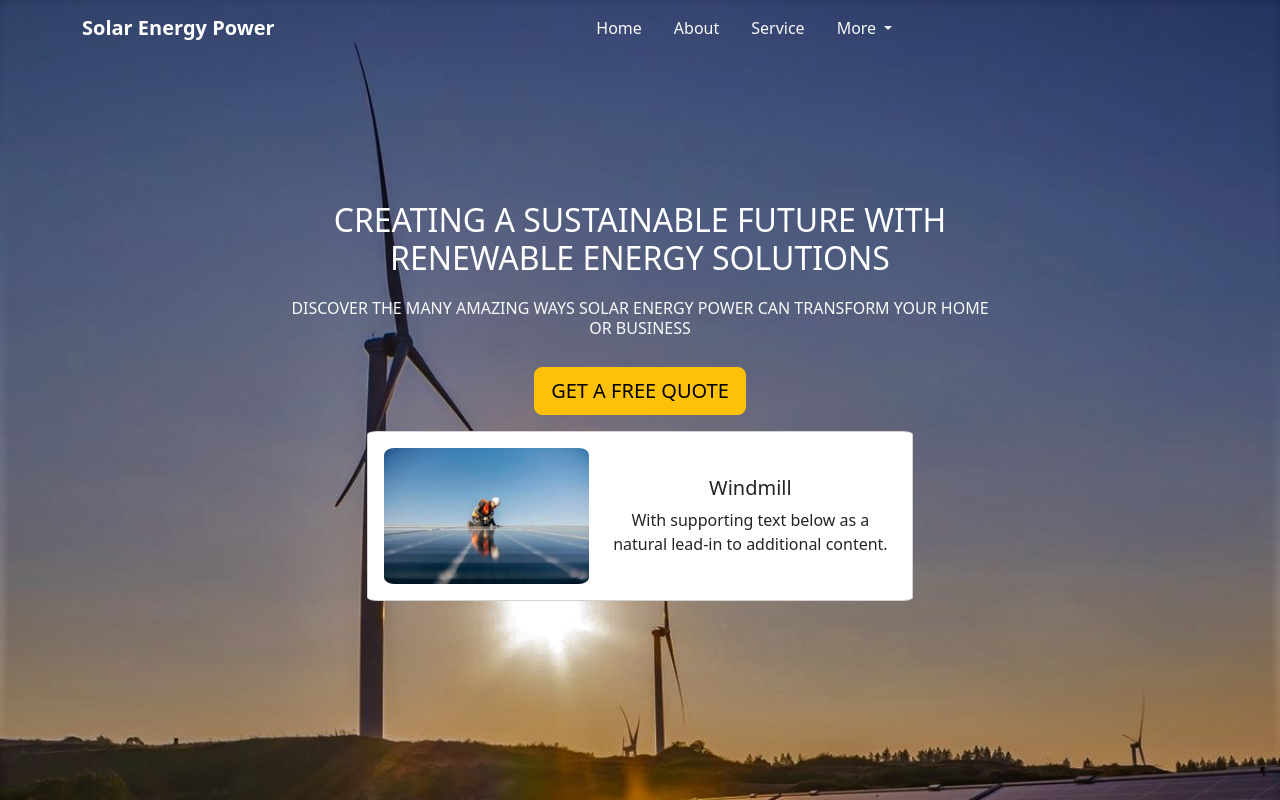
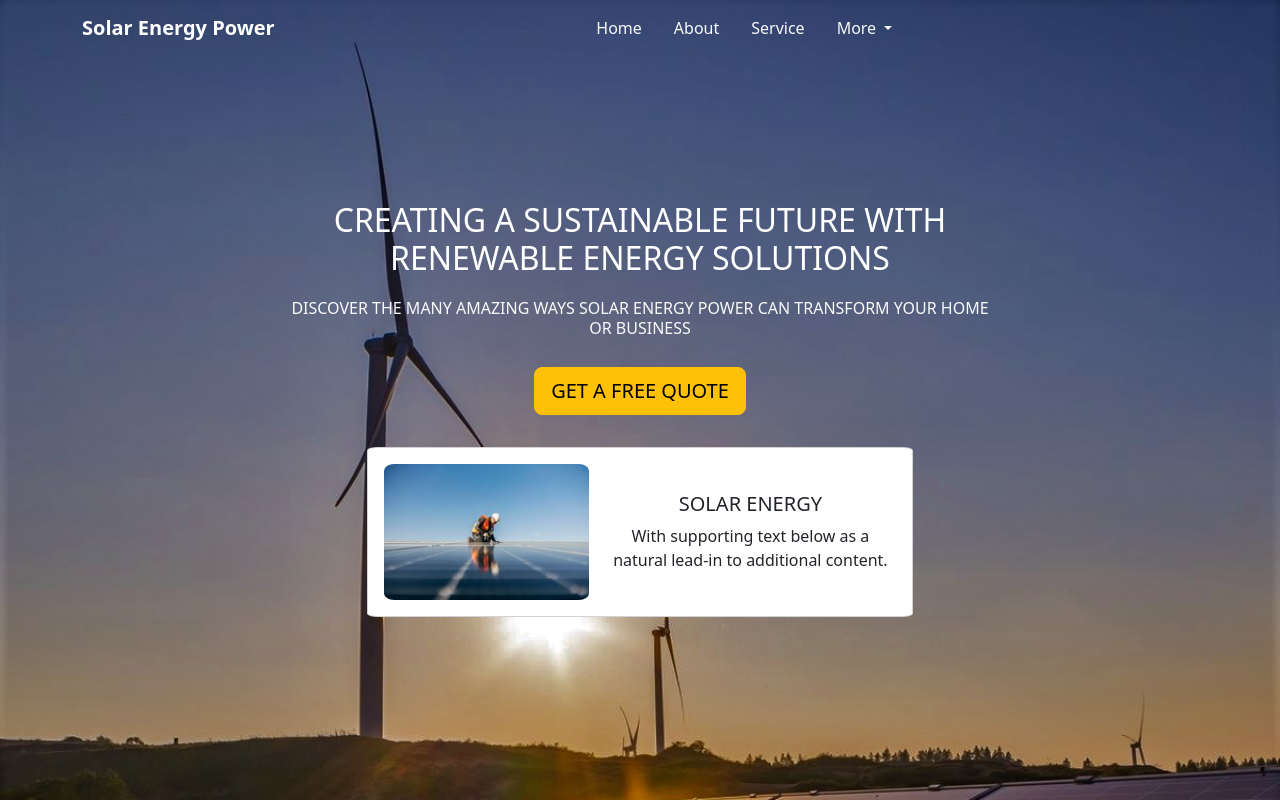
Before and after one commit to Ollatomiwa/Solar-landing-page, a Vue app in the folder solar-landingPage/: page /#/ in a window 1280 px wide. Built offline with nearby package versions, Linux system fonts and the light colour scheme.

Commit message:
minor update

```diff
--- a/solar-landingPage/src/components/Home.vue
+++ b/solar-landingPage/src/components/Home.vue
@@ -20,7 +20,7 @@
         </div>
         <RouterLink to="/contact" class="btn btn-warning btn-lg text-center ">GET A FREE QUOTE</RouterLink>
     </div>
-    <div class="row justify-content-center">
+    <div class="row justify-content-center my-3">
     <div class="col-sm-6">
         <div class="card my-3">
             <div class="card-body">
@@ -30,7 +30,7 @@
                         object-fit: cover; border-radius: 5%;">
                     <!-- Text Section -->
                     <div>
-                        <h5 class="card-title text-center">Windmill</h5>
+                        <h5 class="card-title text-center">SOLAR ENERGY</h5>
                         <p class="card-text text-center">With supporting text below as a natural lead-in to additional content.</p>
 
                     </div>
```
